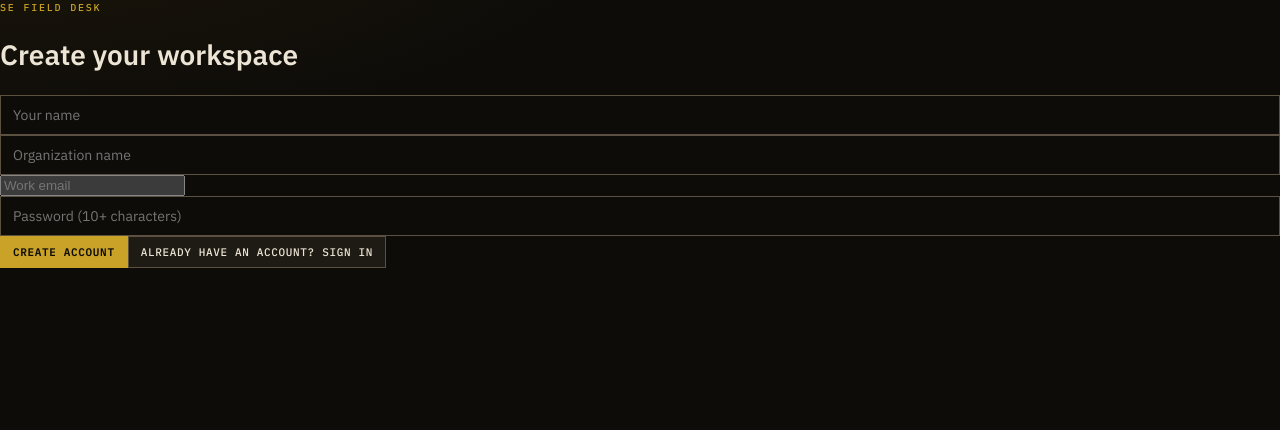
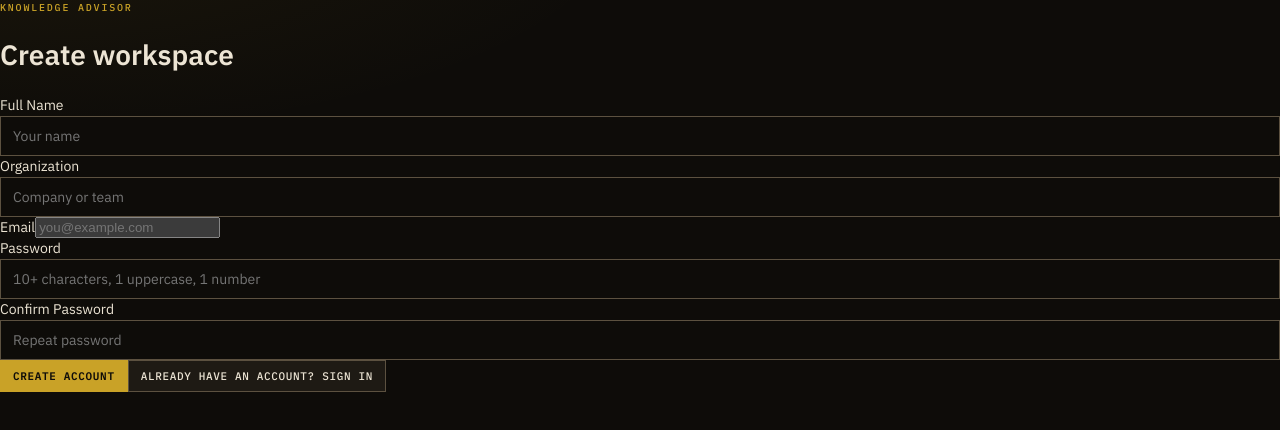
Before and after one commit to anakngbuddha/personal-knowledge-ai, a React (Vite) app in the folder frontend/: page / in a window 1280 px wide. Both pictures are taken after a click on the button "NEW HERE? CREATE AN ACCOUNT". Shown: the top 430 px of the page. Built offline with nearby package versions, Linux system fonts and the light colour scheme; no server answers.

Commit message:
PART 1: AuthScreen polish - proper form validation, labels, password strength check

```diff
--- a/frontend/src/components/AuthScreen.tsx
+++ b/frontend/src/components/AuthScreen.tsx
@@ -4,17 +4,164 @@ import { setAccessToken } from "../services/http";
 
 export function AuthScreen({ onAuthenticated }: { onAuthenticated: () => void }) {
   const [mode, setMode] = useState<"login" | "signup">("login");
-  const [email, setEmail] = useState(""); const [password, setPassword] = useState("");
-  const [name, setName] = useState(""); const [org, setOrg] = useState("");
-  const [error, setError] = useState<string | null>(null); const [busy, setBusy] = useState(false);
-  async function submit(e: React.FormEvent) { e.preventDefault(); setBusy(true); setError(null); try {
-    const result = mode === "login" ? await api.login(email, password) : await api.signup({ email, password, display_name: name, organization_name: org });
-    setAccessToken(result.access_token); onAuthenticated();
-  } catch (err) { setError(err instanceof Error ? err.message : "Could not sign in"); } finally { setBusy(false); } }
-  return <div className="auth-screen"><form className="auth-card" onSubmit={submit}><p className="kicker">SE Field Desk</p><h1>{mode === "login" ? "Welcome back" : "Create your workspace"}</h1>
-    {mode === "signup" && <><input required placeholder="Your name" value={name} onChange={e => setName(e.target.value)} /><input required placeholder="Organization name" value={org} onChange={e => setOrg(e.target.value)} /></>}
-    <input required type="email" placeholder="Work email" value={email} onChange={e => setEmail(e.target.value)} /><input required minLength={10} type="password" placeholder="Password (10+ characters)" value={password} onChange={e => setPassword(e.target.value)} />
-    {error && <div className="banner error">{error}</div>}<button className="primary" disabled={busy}>{busy ? "Working…" : mode === "login" ? "Sign in" : "Create account"}</button>
-    <button type="button" className="link-button" onClick={() => setMode(mode === "login" ? "signup" : "login")}>{mode === "login" ? "New here? Create an account" : "Already have an account? Sign in"}</button>
-  </form></div>;
+  const [email, setEmail] = useState("");
+  const [password, setPassword] = useState("");
+  const [confirmPassword, setConfirmPassword] = useState("");
+  const [name, setName] = useState("");
+  const [org, setOrg] = useState("");
+  const [error, setError] = useState<string | null>(null);
+  const [busy, setBusy] = useState(false);
+
+  const validatePassword = (pwd: string) => {
+    if (pwd.length < 10) return "Password must be at least 10 characters";
+    if (!/[A-Z]/.test(pwd)) return "Must include an uppercase letter";
+    if (!/[0-9]/.test(pwd)) return "Must include a number";
+    return null;
+  };
+
+  async function submit(e: React.FormEvent) {
+    e.preventDefault();
+    setError(null);
+
+    if (mode === "signup") {
+      if (!name.trim()) {
+        setError("Name is required");
+        return;
+      }
+      if (!org.trim()) {
+        setError("Organization is required");
+        return;
+      }
+      const pwdErr = validatePassword(password);
+      if (pwdErr) {
+        setError(pwdErr);
+        return;
+      }
+      if (password !== confirmPassword) {
+        setError("Passwords do not match");
+        return;
+      }
+    } else {
+      if (!email.trim() || !password.trim()) {
+        setError("Email and password required");
+        return;
+      }
+    }
+
+    setBusy(true);
+    try {
+      const result =
+        mode === "login"
+          ? await api.login(email, password)
+          : await api.signup({ email, password, display_name: name, organization_name: org });
+      setAccessToken(result.access_token);
+      onAuthenticated();
+    } catch (err) {
+      setError(err instanceof Error ? err.message : "Authentication failed");
+    } finally {
+      setBusy(false);
+    }
+  }
+
+  return (
+    <div className="auth-screen">
+      <form className="auth-card" onSubmit={submit}>
+        <p className="kicker">Knowledge Advisor</p>
+        <h1>{mode === "login" ? "Sign in" : "Create workspace"}</h1>
+
+        {mode === "signup" && (
+          <>
+            <div className="form-group">
+              <label htmlFor="name">Full Name</label>
+              <input
+                id="name"
+                required
+                placeholder="Your name"
+                value={name}
+                onChange={(e) => setName(e.target.value)}
+                disabled={busy}
+              />
+            </div>
+            <div className="form-group">
+              <label htmlFor="org">Organization</label>
+              <input
+                id="org"
+                required
+                placeholder="Company or team"
+                value={org}
+                onChange={(e) => setOrg(e.target.value)}
+                disabled={busy}
+              />
+            </div>
+          </>
+        )}
+
+        <div className="form-group">
+          <label htmlFor="email">Email</label>
+          <input
+            id="email"
+            required
+            type="email"
+            placeholder="you@example.com"
+            value={email}
+            onChange={(e) => setEmail(e.target.value)}
+            disabled={busy}
+          />
+        </div>
+
+        <div className="form-group">
+          <label htmlFor="password">Password</label>
+          <input
+            id="password"
+            required
+            minLength={10}
+            type="password"
+            placeholder={mode === "signup" ? "10+ characters, 1 uppercase, 1 number" : "••••••••"}
+            value={password}
+            onChange={(e) => setPassword(e.target.value)}
+            disabled={busy}
+          />
+          {mode === "signup" && password && (
+            <small className={`password-strength ${validatePassword(password) ? "error" : "valid"}`}>
+              {validatePassword(password) ? `✗ ${validatePassword(password)}` : "✓ Strong password"}
+            </small>
+          )}
+        </div>
+
+        {mode === "signup" && (
+          <div className="form-group">
+            <label htmlFor="confirm">Confirm Password</label>
+            <input
+              id="confirm"
+              required
+              type="password"
+              placeholder="Repeat password"
+              value={confirmPassword}
+              onChange={(e) => setConfirmPassword(e.target.value)}
+              disabled={busy}
+            />
+          </div>
+        )}
+
+        {error && <div className="banner error">{error}</div>}
+
+        <button className="primary" disabled={busy}>
+          {busy ? "Loading…" : mode === "login" ? "Sign in" : "Create account"}
+        </button>
+
+        <button
+          type="button"
+          className="link-button"
+          onClick={() => {
+            setMode(mode === "login" ? "signup" : "login");
+            setError(null);
+            setPassword("");
+            setConfirmPassword("");
+          }}
+        >
+          {mode === "login" ? "New here? Create an account" : "Already have an account? Sign in"}
+        </button>
+      </form>
+    </div>
+  );
 }
```
